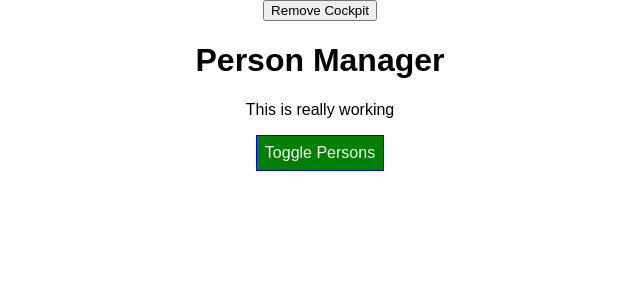
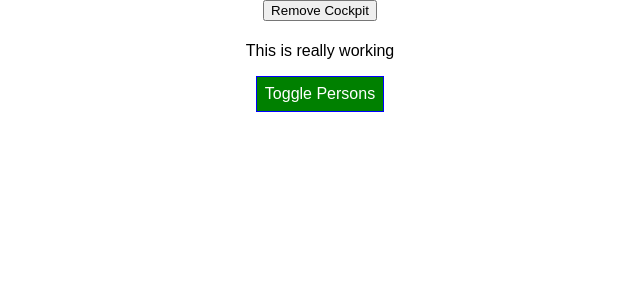
Before and after one commit to baritoneplaya2/react-practice-project, a React app: page / in a window 1280 px wide. Shown: the top 300 px of the page, without its empty margins (320-960 px from the left). Built offline with nearby package versions, Linux system fonts and the light colour scheme.

Commit message:
Learning another form of HOC

```diff
--- a/src/containers/App.js
+++ b/src/containers/App.js
@@ -2,7 +2,8 @@
 import classes from './App.css';
 import Persons from '../components/Persons/Persons';
 import Cockpit from '../components/Cockpit/Cockpit';
-import WithClass from '../hoc/WithClass';
+import withClass from '../hoc/withClass';
+import Aux from '../hoc/Aux';
 
 class App extends Component {
   constructor(props) {
@@ -85,7 +86,7 @@
     }
 
     return (
-      <WithClass classes={classes.App}>
+      <Aux classes={classes.App}>
         <button
           onClick={() => {
             this.setState({ showCockpit: false });
@@ -102,11 +103,11 @@
           />
         ) : null}
         {persons}
-      </WithClass>
+      </Aux>
     );
     // above code gets translated into below code
     // return React.createElement('div', {className: 'App'}, React.createElement('h1', null, 'Hi, I\'m a React App'));
   }
 }
 
-export default App;
+export default withClass(App, classes.App);
--- a/src/hoc/WithClass.js
+++ b/src/hoc/WithClass.js
@@ -1,9 +1,11 @@
 import React from 'react';
 
-const withClass = props => (
-    <div className={props.classes}>
-        {props.children}
-    </div>
-);
+const withClass = (WrappedComponent, className) => {
+    return props => (
+        <div className={className}>
+            <WrappedComponent />
+        </div>
+    );
+};
 
 export default withClass;
```
